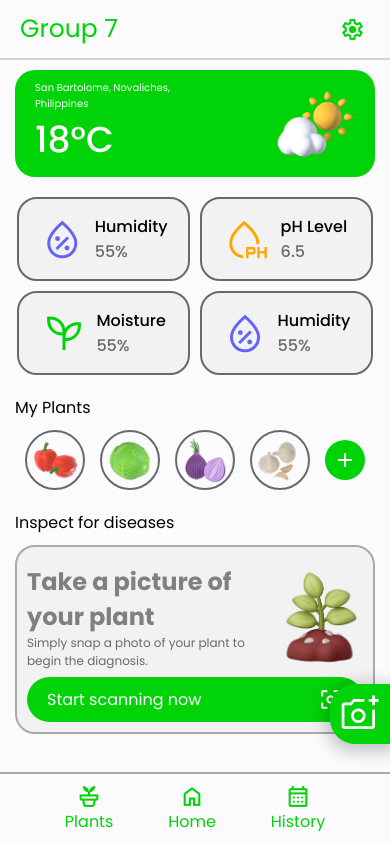
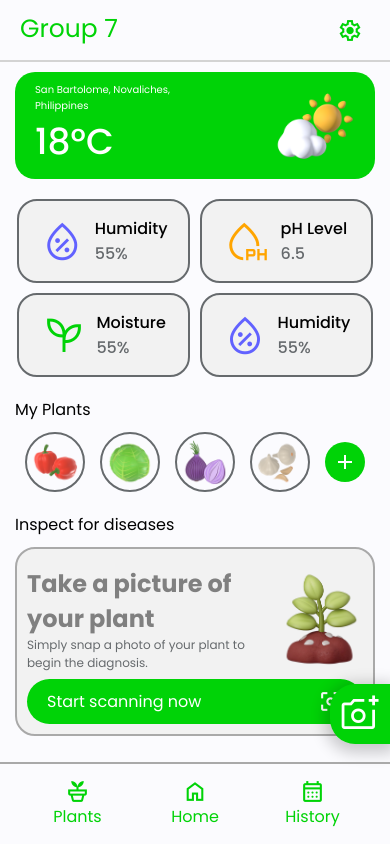
Before and after one commit to Sanik0/PlantCam, a plain HTML site: page index.html in a window 390 px wide. Drawn offline with nearby package versions, Linux system fonts and the light colour scheme; a web font is replaced by a local one.

Commit message:
Add files via upload

```diff
--- a/styles.css
+++ b/styles.css
@@ -109,7 +109,9 @@ body {
     justify-content: center;
     border-radius: 50%;
     padding: 5px;
-
+    transition: .3s ease;
+    min-width: 40px;
+    min-height: 40px;
 }
 
 .header .icon-container:active {
@@ -267,6 +269,7 @@ body {
     justify-content: center;
     color: var(--white);
     margin: 0 10px;
+    transition: .3s ease;
 
 }
 
@@ -363,7 +366,7 @@ body {
     justify-content: center;
     border-radius: 25px 0 0 25px;
     box-shadow: 0px 4px 15px 5px rgba(0, 0, 0, 0.2);
-
+    transition: .3s ease;
 }
 
 .camera-btn:active {
@@ -395,6 +398,10 @@ body {
     justify-content: center;
     align-items: center;
     color: var(--primary-color);
+    width: 100px;
+    border-radius: 20px;
+    transition: .3s ease;
+    padding: 5px;
 }
 
 .navigation .nav-item .text {
@@ -406,7 +413,8 @@ body {
 }
 
 .navigation .nav-item:active {
-    color: var(--dark-medium-grey);
+    background: var(--light-grey);
+    color: var(--grey);
 }
 
 
```
